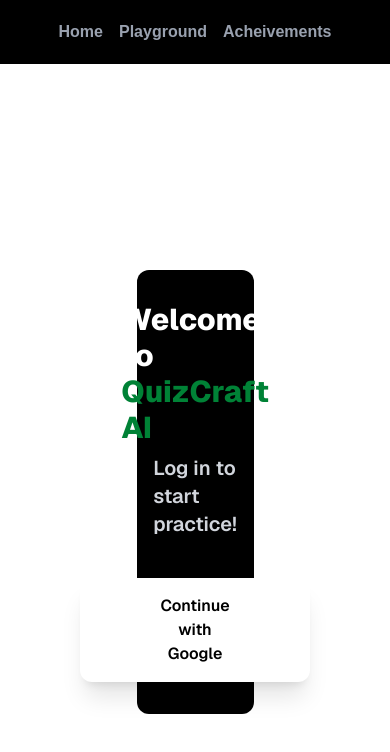
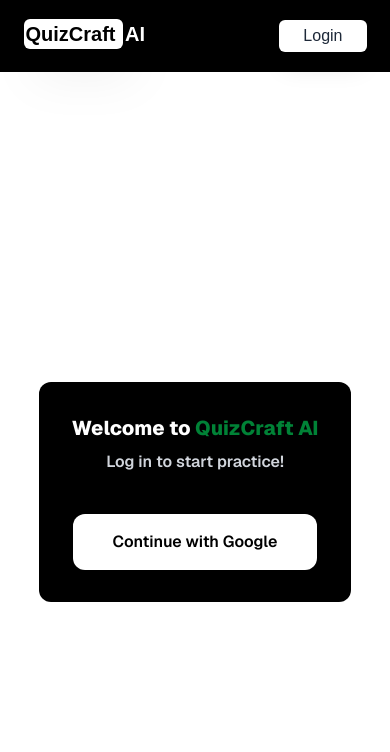
Before and after one commit to sujaycontributer/AI-Quiz-App, a Next.js app: page /signin in a window 390 px wide. Shown: the top 752 px of the page. Built offline with nearby package versions, Linux system fonts and the light colour scheme; no server answers.

Commit message:
Add login button

```diff
--- a/app/components/Navbar.tsx
+++ b/app/components/Navbar.tsx
@@ -2,32 +2,45 @@
 import Home from "../page";
 import Playground from "../playground/page";
 import Acheivements from "../acheivements/page";
+import {signIn, useSession} from "next-auth/react"
 import Link from "next/link";
+import { redirect } from "next/navigation";
 
 export default function Navbar () {
 
+    const {data:session, status} = useSession();
 
-    return <div className={`fixed z-50 h-4rem w-full  py-4 md:p-5 sm:text-sm  top-0 left-0  bg-black text-gray-400 md:border-b md:border-b-gray-500  `} >
+    return <div className={`fixed z-50 h-4rem w-full  py-4 md:p-5 sm:text-sm  top-0 left-0  bg-black text-gray-400 md:border-b md:border-b-gray-500`} >
 
-        <div className="w-[70%] p-1  mx-auto flex justify-center md:justify-between md:items-center gap-1 md:gap-4 cursor-pointer ">
-            <div className="font-extrabold hidden md:block">
-                <span className="bg-white  text-center text-xl text-black mr-0.5 px-0.5 rounded-md">QuizCraft </span> <span className="text-xl text-white">AI</span>
+        <div className="w-[90%] p-1  mx-auto flex justify-between md:justify-between md:items-center gap-1 md:gap-4 cursor-pointer ">
+            <div className="font-extrabold shadow-2xl" onClick={() => redirect("/")}>
+                <span className="bg-white  text-center text-xl text-black mr-0.5 px-0.5 py-1 rounded-md cursor-pointer">QuizCraft </span> <span className="text-xl text-white">AI</span>
             </div>
-        <div className="flex gap-4">
-            <div className="rounded-md font-semibold hover:text-gray-500">
+        <div className="hidden md:flex gap-4">
+            <div className="rounded-md font-semibold hover:text-green-600">
             <Link href={"/home"}>
                 Home
-            </Link></div>
+            </Link>
+            </div>
         <div className="rounded-md font-semibold hover:text-green-600">
             <Link href={"/playground"}>
                 Playground
-            </Link></div>
-        <div className="rounded-md font-semibold hover:text-gray-500">
+            </Link>
+            </div>
+        <div className="rounded-md font-semibold hover:text-green-600">
             <Link href={"/acheivements"}>
                 Acheivements
             </Link>
         </div>
+        <div>
+
         </div>
+        </div>
+
+       { status!= "authenticated" &&  <div>
+            <button className="bg-white text-gray-800 px-6 py-1 shadow-xl md:py-2 rounded-md  cursor-pointer hover:bg-gray-300" onClick={() => signIn("google")}>Login</button>
+        </div>}
+
         </div>
 
     </div>
--- a/app/components/Signin.tsx
+++ b/app/components/Signin.tsx
@@ -4,14 +4,12 @@
 
 export default function Login() {
     return <div className="flex justify-center items-center h-screen">
-        <div className=" w-[30%] bg-black font-sans  flex flex-col items-center p-8 rounded-xl shadow-4xl shadow-white-100  border-gray-200">
-            <div className="text-black text-3xl font-extrabold"><span className="text-white">Welcome to</span> <span className="text-green-700">QuizCraft AI</span></div>
-            <div className="mt-2 font-semibold text-xl text-gray-300">Log in to start practice!</div>
-
-
+        <div className=" sm:w-[30%] bg-black font-sans  flex flex-col items-center p-8 rounded-xl shadow-4xl shadow-white-100  border-gray-200">
+            <div className="text-black text-xl md:text-3xl shadow-2xl  font-extrabold"><span className="text-white">Welcome to</span> <span className="text-green-700">QuizCraft AI</span></div>
+            <div className="mt-2 font-semibold text-md shadow-md text-gray-300">Log in to start practice!</div>
 
             <div className="mt-10">
-                <button className="bg-white text-black px-20 py-4 shadow-xl font-semibold rounded-xl hover:scale-102 cursor-pointer hover:bg-gray-200 transition-all ease-in-out" onClick={() => signIn("google",{callbackUrl: "/"})}>Continue with Google</button>
+                <button className="bg-white text-black px-10 md:px-20 py-4 shadow-xl font-semibold rounded-xl hover:scale-102 cursor-pointer hover:bg-gray-200 transition-all ease-in-out" onClick={() => signIn("google",{callbackUrl: "/"})}>Continue with Google</button>
             </div>
 
         </div>
--- a/app/page.tsx
+++ b/app/page.tsx
@@ -7,21 +7,21 @@
   const session = await getServerSession(authOptions);
 
 
-  if(!session) {
-    redirect("api/auth/signin");
-    // redirect("/signin")
-  }
+  // if(!session) {
+  //   // redirect("api/auth/signin");
+  //   redirect("/signin")
+  // }
 
   return (
     <div className="p-4 ">
-     <div className="mt-26 md:text-3xl font-semibold text-center bg-gradient-to-r from-indigo-500 from-10% via-sky-500 via-30% to-emerald-500 to-90% bg-clip-text text-transparent">
+     <div className="mt-26 font-sans md:text-3xl font-semibold text-center bg-gradient-to-r from-indigo-500 from-10% via-sky-500 via-30% to-emerald-500 to-90% bg-clip-text text-transparent">
 
           Welcome to QuizCraft AI!
           <p className="md:mt-1">
             Unleash your curiosity and challenge your knowledge With QuizCraft AI
           </p>
 
-          <button className="bg-[#A9F36A] font-semibold  text-sm rounded-sm m-8 p-2 text-gray-700 hover:cursor-pointer hover:text-black"><Link  href={"/playground"} >Let's play</Link></button>
+          <button className="bg-[#A9F36A] font-semibold  text-sm rounded-sm m-8 px-10 py-2 text-gray-700 hover:cursor-pointer hover:text-black"><Link  href={"/playground"} >Let's play</Link></button>
 
      </div>
     </div>
--- a/app/playground/page.tsx
+++ b/app/playground/page.tsx
@@ -39,7 +39,7 @@
 
     return <div className="p-4 w-full relative z-30">
 
-        <div className={`${searchOpen ? 'block': 'hidden'} shadow-md fixed left-1/2 -translate-x-1/2 z-50  md:w-[30%]  md:h-[25%]   mt-[60vh]  bg-gray-500 rounded-md`}>
+        <div className={`${searchOpen ? 'block': 'hidden'} shadow-md fixed left-1/2 -translate-x-1/2 z-50 w-[300px] h-[100px] md:w-[30%]  md:h-[25%]   mt-[60vh]  bg-gray-500 rounded-md`}>
 
             <textarea className="resize-none w-full h-full  rounded-md md:border-[1px] border-gray-400 pt-4 pl-2 text-md
                                 focus:border-blue-950 focus:outline-none text-gray-300 " placeholder="Give the topics..." onChange={topicHandler}>
```
